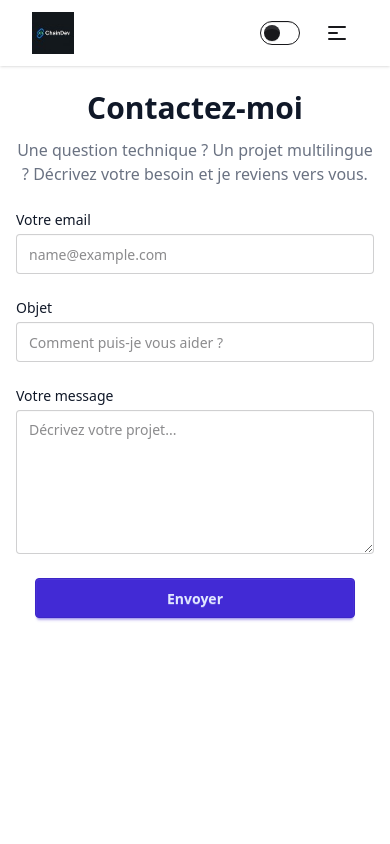
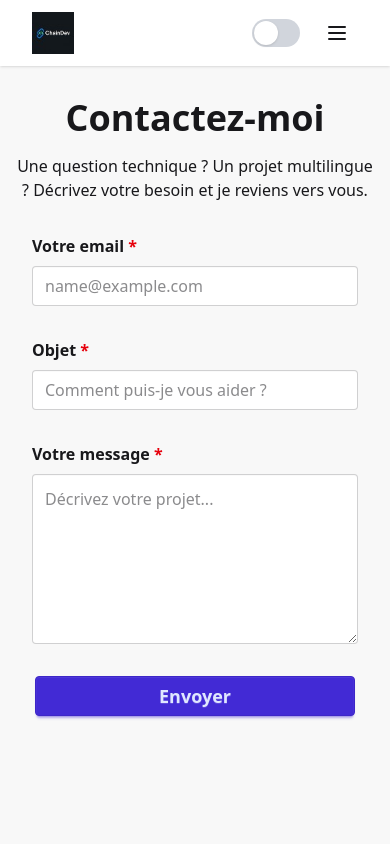
Before and after one commit to Seyfullah13/Chaindev, a Next.js app in the folder chaindev/: page /contact in a window 390 px wide. Shown: the top 844 px of the page. Built offline with nearby package versions, Linux system fonts and the light colour scheme.

Commit message:
Refactor Footer and Navbar components for improved accessibility and responsiveness; implement theme toggle functionality in Navbar; enhance Contact page with form validation and user feedback for better usability.

```diff
--- a/chaindev/src/app/components/Navbar.js
+++ b/chaindev/src/app/components/Navbar.js
@@ -1,3 +1,4 @@
+// components/Navbar.jsx
 "use client";
 
 import { useState, useEffect, useRef } from "react";
@@ -6,7 +7,36 @@ import logo from "../icon.jpg";
 
 export default function Navbar() {
   const [isDropdownOpen, setIsDropdownOpen] = useState(false);
+  const [theme, setTheme] = useState("light"); // 'light' | 'dark'
   const dropdownRef = useRef(null);
+  const menuId = "mobile-menu";
+
+  useEffect(() => {
+    if (typeof window === "undefined") return;
+    const saved = localStorage.getItem("theme");
+    const prefersDark = window.matchMedia && window.matchMedia("(prefers-color-scheme: dark)").matches;
+    const initial = saved === "dark" || (!saved && prefersDark) ? "dark" : "light";
+    setTheme(initial);
+    applyTheme(initial);
+  }, []);
+
+  function applyTheme(value) {
+    if (typeof document === "undefined") return;
+    if (value === "dark") {
+      document.documentElement.classList.add("dark");
+      document.documentElement.setAttribute("data-theme", "dark");
+    } else {
+      document.documentElement.classList.remove("dark");
+      document.documentElement.setAttribute("data-theme", "light");
+    }
+  }
+
+  function toggleTheme() {
+    const next = theme === "dark" ? "light" : "dark";
+    setTheme(next);
+    try { localStorage.setItem("theme", next); } catch (e) {}
+    applyTheme(next);
+  }
 
   useEffect(() => {
     function handleClickOutside(event) {
@@ -14,95 +44,106 @@ export default function Navbar() {
         setIsDropdownOpen(false);
       }
     }
+    function handleKeyDown(e) {
+      if (e.key === "Escape") setIsDropdownOpen(false);
+    }
     document.addEventListener("mousedown", handleClickOutside);
-    return () => document.removeEventListener("mousedown", handleClickOutside);
+    document.addEventListener("keydown", handleKeyDown);
+    return () => {
+      document.removeEventListener("mousedown", handleClickOutside);
+      document.removeEventListener("keydown", handleKeyDown);
+    };
   }, []);
 
   const linkCommonClasses =
-    "px-3 py-2 rounded-md transition transform duration-150 ease-in-out " +
-    "hover:bg-neutral hover:text-neutral-content hover:scale-102 hover:shadow-sm " +
-    "hover:underline hover:underline-offset-6 focus:outline-none focus-visible:ring-2 focus-visible:ring-offset-2 focus-visible:ring-neutral";
+    "px-3 py-2 rounded-md transition transform duration-150 ease-in-out focus:outline-none focus-visible:ring-2 focus-visible:ring-offset-2 focus-visible:ring-neutral";
 
   return (
-    <div className="navbar bg-base-100 shadow-sm px-6 py-3 flex items-center">
-
-      {/* Logo */}
+    <header>
+      <nav
+        className="navbar bg-base-100 shadow-sm px-6 py-3 flex items-center transition-colors duration-300"
+        role="navigation"
+        aria-label="Main navigation"
+      >
         <div className="navbar-start flex items-center">
-        <a href="./" aria-label="Accueil" className="inline-flex items-center ml-2">
-          <Image src={logo} alt="logoChaindev" width={42} height={42} />
+          <a href="/" aria-label="Accueil" className="inline-flex items-center ml-2">
+            <Image src={logo} alt="Logo Chaindev" width={42} height={42} />
           </a>
         </div>
 
-      {/* Liens desktop */}
         <div className="navbar-center hidden lg:flex">
-        <ul className="menu menu-horizontal px-1 text-base-content transition-colors duration-200 flex items-center space-x-1">
-          <li><a className={linkCommonClasses} href="../whoami">Qui suis-je?</a></li>
-          <li><a className={linkCommonClasses} href="../prestations">Prestations</a></li>
-          <li><a className={linkCommonClasses} href="https://www.seyfullah-ozdal.fr">Portfolio</a></li>
-          <li><a className={linkCommonClasses} href="../contact">Contact</a></li>
+          <ul
+            className="menu menu-horizontal px-1 text-base-content flex items-center space-x-1"
+            role="menubar"
+            aria-label="Menu principal"
+          >
+            <li role="none"><a role="menuitem" className={linkCommonClasses} href="/whoami">Qui suis-je?</a></li>
+            <li role="none"><a role="menuitem" className={linkCommonClasses} href="/prestations">Prestations</a></li>
+            <li role="none"><a role="menuitem" className={linkCommonClasses} href="https://www.seyfullah-ozdal.fr" target="_blank" rel="noopener noreferrer">Portfolio</a></li>
+            <li role="none"><a role="menuitem" className={linkCommonClasses} href="/contact">Contact</a></li>
           </ul>
         </div>
 
-      {/* Partie droite */}
         <div className="navbar-end flex items-center space-x-4 mr-2">
+          {/* Theme switch — accessible + animé */}
+          <button
+            type="button"
+            onClick={toggleTheme}
+            aria-pressed={theme === "dark"}
+            aria-label={theme === "dark" ? "Activer thème clair" : "Activer thème sombre"}
+            className="relative inline-flex items-center focus:outline-none focus-visible:ring-2 focus-visible:ring-offset-2 focus-visible:ring-primary"
+          >
+            <span className="sr-only">Basculer thème</span>
 
-        {/* Switch de thème */}
-        <label className="toggle text-base-content flex items-center cursor-pointer transition-transform duration-150 hover:scale-105 active:scale-95">
-          <input type="checkbox" value="dark" className="theme-controller" aria-label="Basculer thème" />
-          <svg aria-label="sun" xmlns="http://www.w3.org/2000/svg" viewBox="0 0 24 24" className="h-5 w-5">
-            <g strokeLinejoin="round" strokeLinecap="round" strokeWidth="2" fill="none" stroke="currentColor">
-              <circle cx="12" cy="12" r="4"></circle>
-              <path d="M12 2v2"></path>
-              <path d="M12 20v2"></path>
-              <path d="m4.93 4.93 1.41 1.41"></path>
-              <path d="m17.66 17.66 1.41 1.41"></path>
-              <path d="M2 12h2"></path>
-              <path d="M20 12h2"></path>
-              <path d="m6.34 17.66-1.41 1.41"></path>
-              <path d="m19.07 4.93-1.41 1.41"></path>
-            </g>
-          </svg>
-          <svg aria-label="moon" xmlns="http://www.w3.org/2000/svg" viewBox="0 0 24 24" className="h-5 w-5">
-            <g strokeLinejoin="round" strokeLinecap="round" strokeWidth="2" fill="none" stroke="currentColor">
-              <path d="M12 3a6 6 0 0 0 9 9 9 9 0 1 1-9-9Z"></path>
-            </g>
-          </svg>
-        </label>
+            {/* Track */}
+            <span
+              className={`inline-block w-12 h-7 rounded-full transition-colors duration-300
+                ${theme === "dark" ? "bg-primary" : "bg-gray-300"}`}
+              aria-hidden="true"
+            />
 
-        {/* Menu mobile */}
+            {/* Knob */}
+            <span
+              className={`absolute left-0 top-0.5 w-6 h-6 rounded-full bg-white shadow transform transition-transform duration-300
+                ${theme === "dark" ? "translate-x-5" : "translate-x-0"}`}
+              aria-hidden="true"
+              style={{ marginLeft: 2 }}
+            />
+          </button>
+
+          {/* Mobile menu */}
           <div className="dropdown dropdown-end lg:hidden" ref={dropdownRef}>
             <button
               type="button"
               aria-haspopup="true"
               aria-expanded={isDropdownOpen}
+              aria-controls={menuId}
               onClick={() => setIsDropdownOpen((s) => !s)}
-            className="btn btn-ghost p-2 flex items-center"
-            aria-label={isDropdownOpen ? "Fermer le menu" : "Ouvrir le menu"}
+              className="btn btn-ghost p-2"
             >
-            {!isDropdownOpen ? (
-              <svg xmlns="http://www.w3.org/2000/svg" className="h-6 w-6 transition-transform duration-150" fill="none" viewBox="0 0 24 24" stroke="currentColor">
-                <path strokeLinecap="round" strokeLinejoin="round" strokeWidth="2" d="M4 6h16M4 12h8m-8 6h16" />
+              <span className="sr-only">{isDropdownOpen ? "Fermer le menu" : "Ouvrir le menu"}</span>
+              <svg xmlns="http://www.w3.org/2000/svg" className="h-6 w-6" fill="none" viewBox="0 0 24 24" stroke="currentColor">
+                {isDropdownOpen ? (
+                  <path strokeLinecap="round" strokeLinejoin="round" strokeWidth="2" d="M6 18L18 6M6 6l12 12" />
+                ) : (
+                  <path strokeLinecap="round" strokeLinejoin="round" strokeWidth="2" d="M4 6h16M4 12h16M4 18h16" />
+                )}
               </svg>
-            ) : (
-              <svg xmlns="http://www.w3.org/2000/svg" className="h-6 w-6 transform transition-transform duration-150" viewBox="0 0 20 20" fill="currentColor">
-                <path fillRule="evenodd" d="M12.293 16.293a1 1 0 010-1.414L15.586 11H4a1 1 0 110-2h11.586l-3.293-3.293a1 1 0 011.414-1.414l5 5a1 1 0 010 1.414l-5 5a1 1 0 01-1.414 0z" clipRule="evenodd" />
-              </svg>
-            )}
             </button>
 
             <ul
-            className={`menu menu-sm dropdown-content bg-base-100 rounded-box mt-1 w-52 p-2 shadow text-base-content transition-all duration-150 origin-top-right ${
-              isDropdownOpen ? "scale-100 opacity-100" : "scale-95 opacity-0 pointer-events-none"
-            }`}
+              id={menuId}
               role="menu"
+              className={`menu menu-sm dropdown-content bg-base-100 rounded-box mt-1 w-52 p-2 shadow text-base-content transition-all duration-150 origin-top-right ${isDropdownOpen ? "scale-100 opacity-100" : "scale-95 opacity-0 pointer-events-none"}`}
             >
-            <li><a role="menuitem" className={linkCommonClasses} href="../whoami">Qui suis-je?</a></li>
-            <li><a role="menuitem" className={linkCommonClasses} href="../prestations">Prestations</a></li>
-            <li><a role="menuitem" className={linkCommonClasses} href="https://www.seyfullah-ozdal.fr">Portfolio</a></li>
-            <li><a role="menuitem" className={linkCommonClasses} href="../contact">Contact</a></li>
+              <li role="none"><a role="menuitem" className={linkCommonClasses} href="/whoami">Qui suis-je?</a></li>
+              <li role="none"><a role="menuitem" className={linkCommonClasses} href="/prestations">Prestations</a></li>
+              <li role="none"><a role="menuitem" className={linkCommonClasses} href="https://www.seyfullah-ozdal.fr" target="_blank" rel="noopener noreferrer">Portfolio</a></li>
+              <li role="none"><a role="menuitem" className={linkCommonClasses} href="/contact">Contact</a></li>
             </ul>
           </div>
         </div>
-    </div>
+      </nav>
+    </header>
   );
 }
--- a/chaindev/src/app/contact/page.js
+++ b/chaindev/src/app/contact/page.js
@@ -1,24 +1,59 @@
+// pages/contact.jsx or components/ContactPage.jsx
+"use client";
+
+import { useState } from "react";
+
 export default function ContactPage() {
+  const [status, setStatus] = useState(null); // null | 'success' | 'error'
+  const [submitting, setSubmitting] = useState(false);
+
+  async function handleSubmit(e) {
+    e.preventDefault();
+    setSubmitting(true);
+    setStatus(null);
+
+    const form = e.target;
+    const data = {
+      email: form.email.value.trim(),
+      subject: form.subject.value.trim(),
+      message: form.message.value.trim()
+    };
+
+    if (!data.email || !data.subject || !data.message) {
+      setStatus("error");
+      setSubmitting(false);
+      return;
+    }
+
+    // TODO: remplacer par fetch réel vers ton API
+    await new Promise((r) => setTimeout(r, 700));
+    setStatus("success");
+    setSubmitting(false);
+    form.reset();
+  }
+
   return (
-    <section className="bg-white dark:bg-gray-900 flex flex-col flex-grow min-h-screen">
-      <div className="flex flex-col items-center justify-start flex-grow px-4 pt-6 pb-10">
-        <div className="w-full max-w-screen-lg"> {/* Plus large sur desktop */}
-          <h2 className="mb-3 text-3xl sm:text-4xl font-extrabold text-center text-gray-900 dark:text-white">
+    <main className="min-h-screen bg-base-200 text-base-content transition-colors duration-300">
+      <div className="flex flex-col items-center px-4 pt-8 pb-12">
+        <div className="w-full max-w-screen-lg">
+          <h2 className="mb-4 text-4xl sm:text-5xl font-extrabold text-center">
             Contactez-moi
           </h2>
 
-          <p className="mb-6 font-light text-center text-gray-500 dark:text-gray-400 sm:text-lg">
+          <p className="mb-8 font-medium text-center sm:text-xl max-w-2xl mx-auto">
             Une question technique ? Un projet multilingue ? Décrivez votre besoin et je reviens vers vous.
           </p>
 
-          <form action="#" className="mx-auto w-full space-y-6 flex flex-col">
-            {/* Email */}
-            <div className="w-full md:w-3/4 lg:w-2/3 mx-auto"> {/* Formulaire plus large */}
-              <label
-                htmlFor="email"
-                className="block mb-1 text-sm font-medium text-gray-900 dark:text-gray-300"
-              >
-                Votre email
+          {/* feedback pour screen readers */}
+          <div role="status" aria-live="polite" className="sr-only">
+            {status === "success" ? "Message envoyé avec succès." : status === "error" ? "Erreur : veuillez remplir tous les champs." : ""}
+          </div>
+
+          <div className="mx-auto w-full px-4">
+            <form onSubmit={handleSubmit} className="mx-auto w-full max-w-3xl space-y-8" noValidate>
+              <div>
+                <label htmlFor="email" className="block mb-2 text-base font-semibold">
+                  Votre email <span aria-hidden="true" className="text-red-600">*</span>
                 </label>
                 <input
                   type="email"
@@ -26,17 +61,14 @@ export default function ContactPage() {
                   name="email"
                   placeholder="name@example.com"
                   required
-                className="input input-bordered w-full focus:ring-2 focus:ring-primary focus:outline-none transition duration-300"
+                  aria-required="true"
+                  className="input input-bordered w-full text-base py-3 focus:ring-2 focus:ring-primary focus:outline-none transition duration-300 bg-base-100"
                 />
               </div>
 
-            {/* Objet */}
-            <div className="w-full md:w-3/4 lg:w-2/3 mx-auto">
-              <label
-                htmlFor="subject"
-                className="block mb-1 text-sm font-medium text-gray-900 dark:text-gray-300"
-              >
-                Objet
+              <div>
+                <label htmlFor="subject" className="block mb-2 text-base font-semibold">
+                  Objet <span aria-hidden="true" className="text-red-600">*</span>
                 </label>
                 <input
                   type="text"
@@ -44,39 +76,45 @@ export default function ContactPage() {
                   name="subject"
                   placeholder="Comment puis-je vous aider ?"
                   required
-                className="input input-bordered w-full focus:ring-2 focus:ring-primary focus:outline-none transition duration-300"
+                  aria-required="true"
+                  className="input input-bordered w-full text-base py-3 focus:ring-2 focus:ring-primary focus:outline-none transition duration-300 bg-base-100"
                 />
               </div>
 
-            {/* Message */}
-            <div className="w-full md:w-3/4 lg:w-2/3 mx-auto">
-              <label
-                htmlFor="message"
-                className="block mb-1 text-sm font-medium text-gray-900 dark:text-gray-300"
-              >
-                Votre message
+              <div>
+                <label htmlFor="message" className="block mb-2 text-base font-semibold">
+                  Votre message <span aria-hidden="true" className="text-red-600">*</span>
                 </label>
                 <textarea
                   id="message"
                   name="message"
                   rows={6}
                   placeholder="Décrivez votre projet..."
-                className="textarea textarea-bordered w-full focus:ring-2 focus:ring-primary focus:outline-none transition duration-300"
+                  required
+                  aria-required="true"
+                  className="textarea textarea-bordered w-full text-base py-3 focus:ring-2 focus:ring-primary focus:outline-none transition duration-300 bg-base-100"
                 />
               </div>
 
-            {/* Bouton */}
-            <div className="w-full flex justify-center">
+              <div className="flex justify-center">
                 <button
                   type="submit"
-                className="btn btn-primary w-full max-w-xs hover:scale-105 hover:shadow-lg transition-transform duration-300"
+                  className="btn btn-primary w-full max-w-xs text-lg py-3 hover:scale-105 hover:shadow-lg transition-transform duration-300"
+                  disabled={submitting}
+                  aria-disabled={submitting}
                 >
-                Envoyer
+                  {submitting ? "Envoi..." : "Envoyer"}
                 </button>
+              </div>
+
+              <div className="text-center">
+                {status === "success" && <p className="text-green-700 font-medium">Merci — votre message a été envoyé.</p>}
+                {status === "error" && <p className="text-red-700 font-medium">Veuillez remplir tous les champs requis.</p>}
               </div>
             </form>
           </div>
         </div>
-    </section>
+      </div>
+    </main>
   );
 }
```
Also changed, not shown: chaindev/src/app/components/Footer.js (+43 -15 lines), chaindev/src/app/prestations/page.js (+60 -59 lines). Lines whose indentation alone changed are shown as unchanged.
